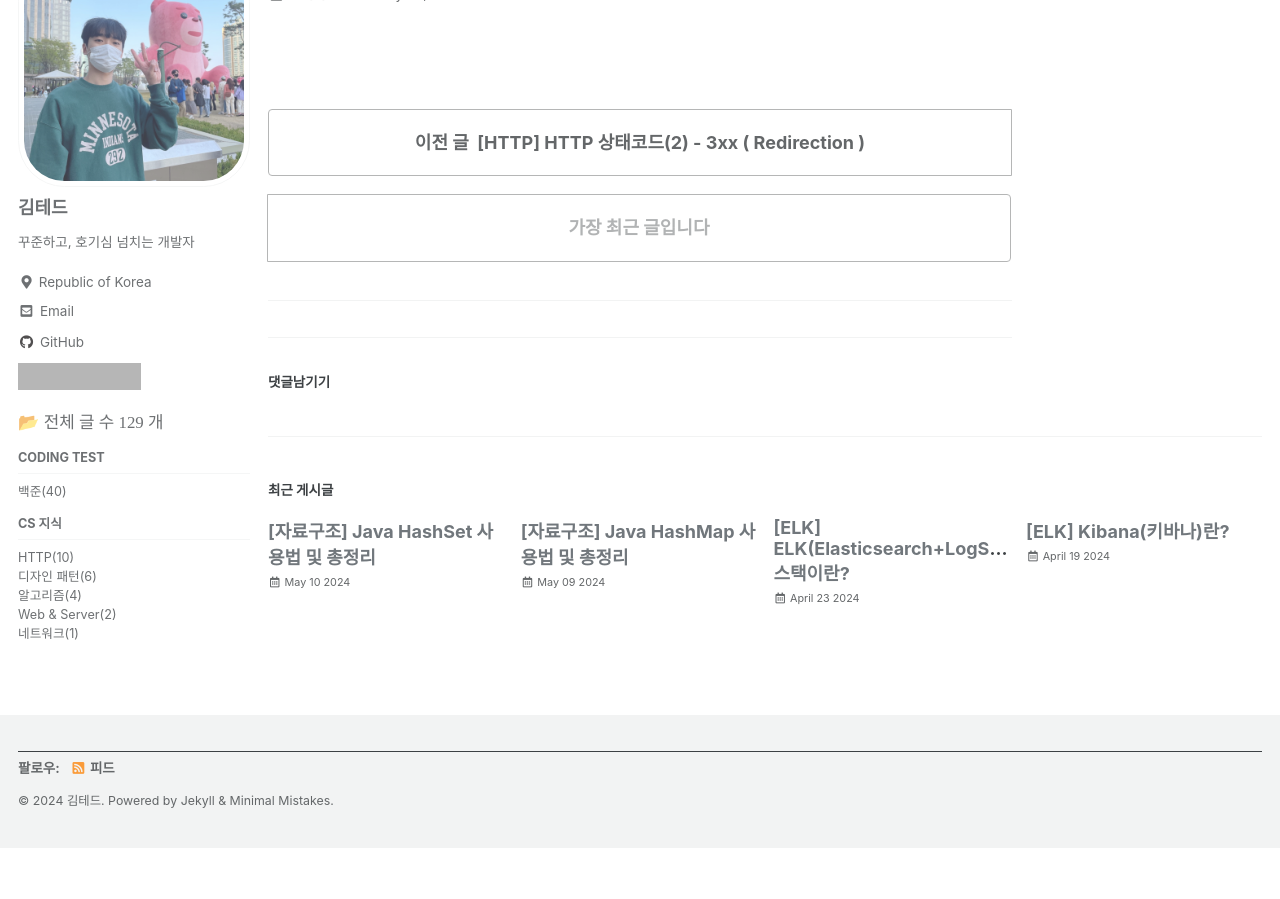
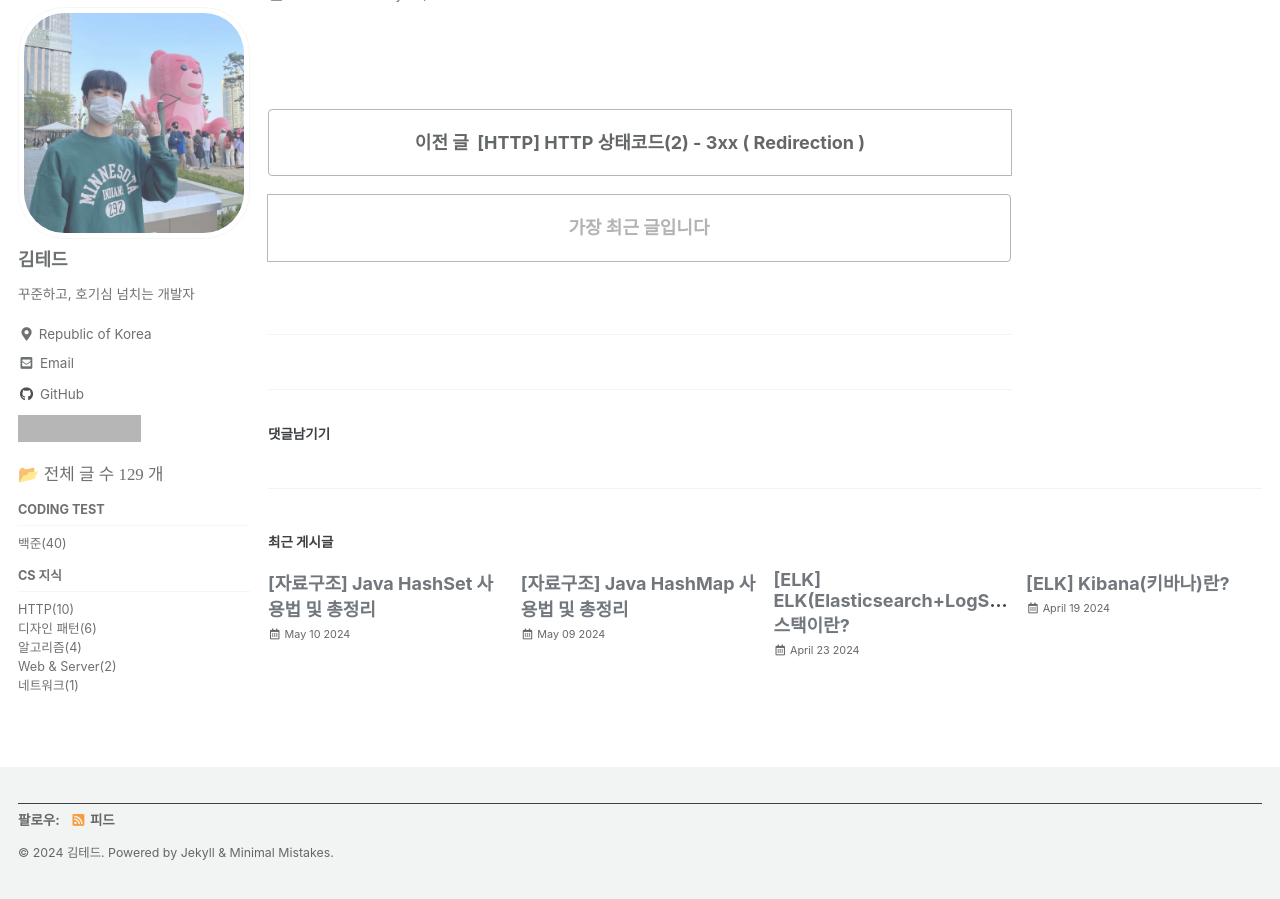
Before and after one commit to idkim97/idkim97.github.io, a Jekyll site: the page built from _posts/2023-02-24-HTTP 상태코드(3) - 4xx ( Client Error ) , 5xx ( Server Error ).md, in a window 1280 px wide and 900 px high, scrolled down 3816 px. Built offline with Jekyll 4.4.1, drawn with Linux system fonts in a browser that asks for light colours; cached includes are drawn as plain includes; some web fonts are replaced; comment, search, counter and statistics services are not loaded; before the commit the page ends 4664 px from its top, so only the background shows below that; grey boxes are pictures that could not be loaded.

Commit message:
Update comments.html

```diff
--- a/_includes/comments.html
+++ b/_includes/comments.html
@@ -152,7 +152,7 @@
       </section>
     {% when "utterances" %}
       <!-- 줄간격 및 구분선 추가 -->
-      <div style="margin: 20px 0;">
+      <div style="margin: 3em 0;">
         <hr>
       </div>
       <h4 class="page__comments-title">{{ comments_label }}</h4>
```
